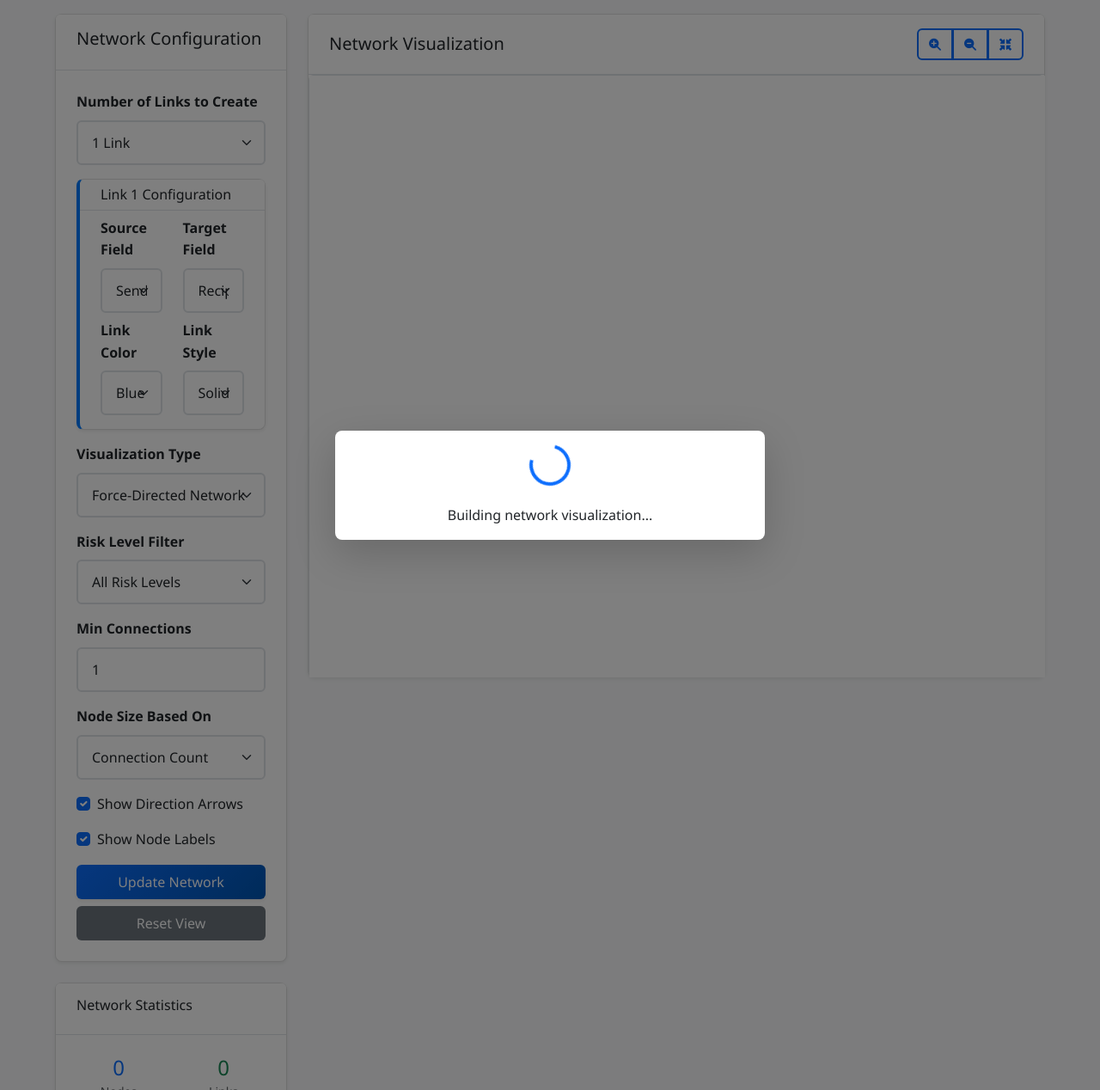
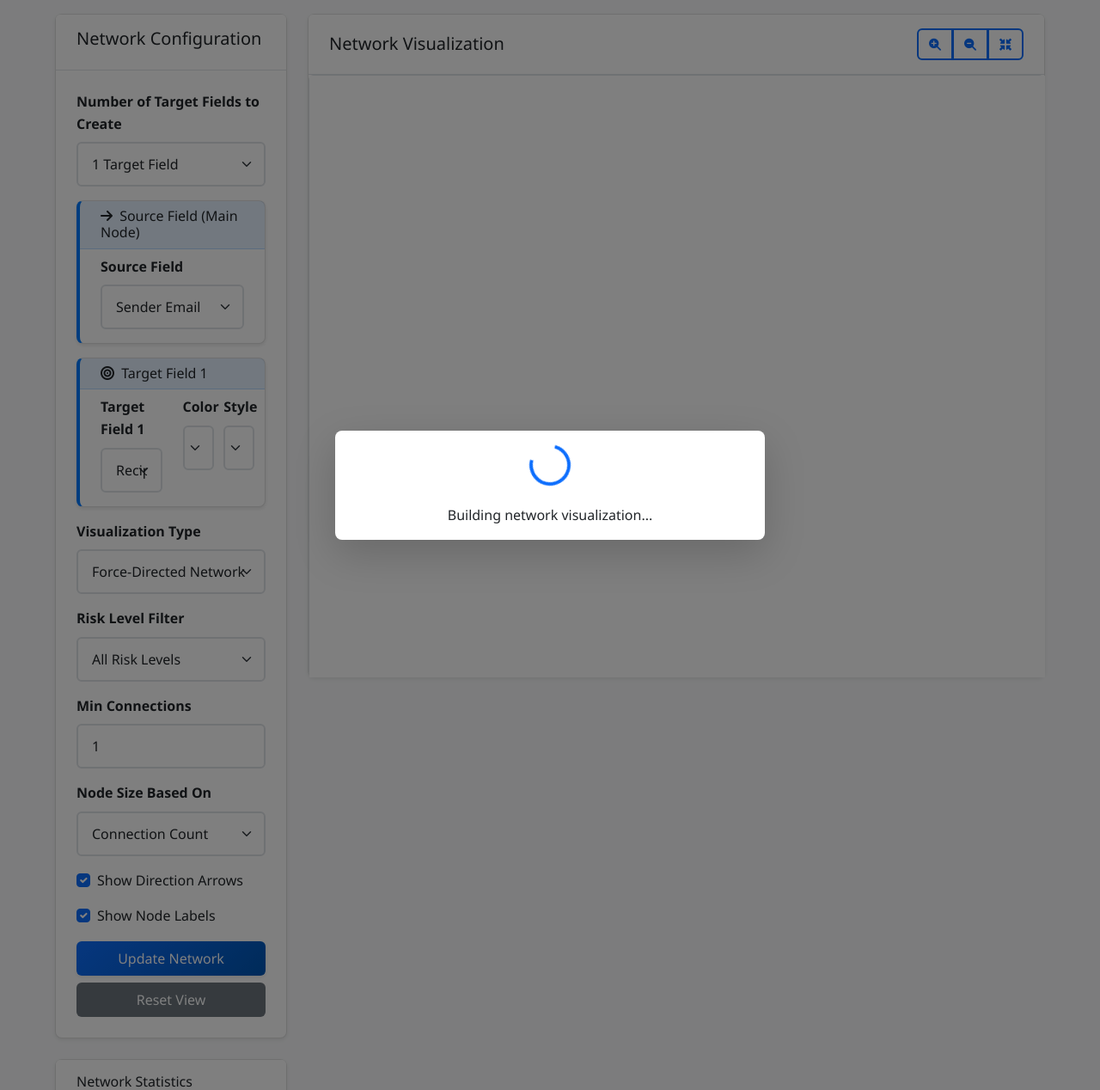
Before and after one commit to Rudolph001/new_001, a Flask app: template templates/network_dashboard.html in a window 1280 px wide. Shown: the part 139-1407 px from the top of the page at 86% size. Run offline with Flask 3, Linux system fonts and the light colour scheme; the template is opened without the code that fills it, so the values that code supplies are empty; some libraries are stand-ins or nearby versions.

Commit message:
Improve selection of email relationships and fix display issues
Fixes dropdown cut-off and ensures source field is retained when selecting target fields in `network_dashboard.html`, updates `riskFilter` onchange, and adds source field.

Replit-Commit-Author: Agent
Replit-Commit-Session-Id: e756d0f2-7dc2-4432-89d3-a6d4c5f4f32d
Replit-Commit-Screenshot-Url: https://storage.googleapis.com/screenshot-production-us-central1/bdd38c68-9128-42e7-9a41-d879bfd136dc/e756d0f2-7dc2-4432-89d3-a6d4c5f4f32d/xJDkQkh

```diff
--- a/templates/network_dashboard.html
+++ b/templates/network_dashboard.html
@@ -14,13 +14,13 @@
                 <div class="card-body">
                     <!-- Link Count Selection -->
                     <div class="mb-3">
-                        <label class="form-label">Number of Links to Create</label>
-                        <select class="form-select" id="linkCount" onchange="generateLinkFields()">
-                            <option value="1">1 Link</option>
-                            <option value="2">2 Links</option>
-                            <option value="3">3 Links</option>
-                            <option value="4">4 Links</option>
-                            <option value="5">5 Links</option>
+                        <label class="form-label">Number of Target Fields to Create</label>
+                        <select class="form-select" id="linkCount" onchange="generateLinkFields()" style="z-index: 1050;">
+                            <option value="1">1 Target Field</option>
+                            <option value="2">2 Target Fields</option>
+                            <option value="3">3 Target Fields</option>
+                            <option value="4">4 Target Fields</option>
+                            <option value="5">5 Target Fields</option>
                         </select>
                     </div>
 
@@ -43,7 +43,7 @@
                     <!-- Risk Level Filter -->
                     <div class="mb-3">
                         <label class="form-label">Risk Level Filter</label>
-                        <select class="form-select" id="riskFilter">
+                        <select class="form-select" id="riskFilter" onchange="updateNetwork()">
                             <option value="all">All Risk Levels</option>
                             <option value="Critical">Critical Only</option>
                             <option value="High">High Only</option>
@@ -234,7 +234,7 @@ function initializeNetwork() {
 
 // Generate dynamic link fields based on selected count
 function generateLinkFields() {
-    const linkCount = parseInt(document.getElementById("linkCount").value);
+    const targetCount = parseInt(document.getElementById("linkCount").value);
     const container = document.getElementById("linkFieldsContainer");
 
     const fieldOptions = `
@@ -260,31 +260,47 @@ function generateLinkFields() {
     `;
 
     let html = '';
-    for (let i = 1; i <= linkCount; i++) {
+
+    // Main source field (always present)
+    html += `
+        <div class="card mb-3" style="border-left: 4px solid #007bff;">
+            <div class="card-header py-2">
+                <h6 class="mb-0"><i class="fas fa-arrow-right me-1"></i> Source Field (Main Node)</h6>
+            </div>
+            <div class="card-body py-2">
+                <div class="row">
+                    <div class="col-12 mb-2">
+                        <label class="form-label">Source Field</label>
+                        <select class="form-select form-select-sm" id="mainSourceField" style="z-index: 1040;">
+                            ${fieldOptions}
+                        </select>
+                    </div>
+                </div>
+            </div>
+        </div>
+    `;
+
+    // Generate target field cards
+    for (let i = 1; i <= targetCount; i++) {
+        const colors = ['#007bff', '#28a745', '#dc3545', '#ffc107', '#6f42c1'];
+        const defaultColor = colors[(i-1) % colors.length];
+
         html += `
-            <div class="card mb-3" style="border-left: 4px solid #007bff;">
+            <div class="card mb-3" style="border-left: 4px solid ${defaultColor};">
                 <div class="card-header py-2">
-                    <h6 class="mb-0">Link ${i} Configuration</h6>
+                    <h6 class="mb-0"><i class="fas fa-bullseye me-1"></i> Target Field ${i}</h6>
                 </div>
                 <div class="card-body py-2">
                     <div class="row">
                         <div class="col-md-6 mb-2">
-                            <label class="form-label">Source Field</label>
-                            <select class="form-select form-select-sm" id="sourceField${i}">
+                            <label class="form-label">Target Field ${i}</label>
+                            <select class="form-select form-select-sm" id="targetField${i}" style="z-index: ${1040 - i};">
                                 ${fieldOptions}
                             </select>
                         </div>
-                        <div class="col-md-6 mb-2">
-                            <label class="form-label">Target Field</label>
-                            <select class="form-select form-select-sm" id="targetField${i}">
-                                ${fieldOptions}
-                            </select>
-                        </div>
-                    </div>
-                    <div class="row">
-                        <div class="col-md-6 mb-2">
-                            <label class="form-label">Link Color</label>
-                            <select class="form-select form-select-sm" id="linkColor${i}">
+                        <div class="col-md-3 mb-2">
+                            <label class="form-label">Color</label>
+                            <select class="form-select form-select-sm" id="linkColor${i}" style="z-index: ${1035 - i};">
                                 <option value="#007bff">Blue</option>
                                 <option value="#28a745">Green</option>
                                 <option value="#dc3545">Red</option>
@@ -295,12 +311,12 @@ function generateLinkFields() {
                                 <option value="#6c757d">Gray</option>
                             </select>
                         </div>
-                        <div class="col-md-6 mb-2">
-                            <label class="form-label">Link Style</label>
-                            <select class="form-select form-select-sm" id="linkStyle${i}">
-                                <option value="solid">Solid Line</option>
-                                <option value="dashed">Dashed Line</option>
-                                <option value="dotted">Dotted Line</option>
+                        <div class="col-md-3 mb-2">
+                            <label class="form-label">Style</label>
+                            <select class="form-select form-select-sm" id="linkStyle${i}" style="z-index: ${1030 - i};">
+                                <option value="solid">Solid</option>
+                                <option value="dashed">Dashed</option>
+                                <option value="dotted">Dotted</option>
                             </select>
                         </div>
                     </div>
@@ -311,46 +327,60 @@ function generateLinkFields() {
 
     container.innerHTML = html;
 
-    // Set default values for first link
-    if (linkCount >= 1) {
-        document.getElementById("sourceField1").value = "sender";
+    // Set default values
+    document.getElementById("mainSourceField").value = "sender";
+
+    if (targetCount >= 1) {
         document.getElementById("targetField1").value = "recipients_email_domain";
+        document.getElementById("linkColor1").value = "#007bff";
     }
-    if (linkCount >= 2) {
-        document.getElementById("sourceField2").value = "department";
-        document.getElementById("targetField2").value = "bunit";
+    if (targetCount >= 2) {
+        document.getElementById("targetField2").value = "department";
         document.getElementById("linkColor2").value = "#28a745";
     }
-    if (linkCount >= 3) {
-        document.getElementById("sourceField3").value = "risk_level";
-        document.getElementById("targetField3").value = "case_status";
+    if (targetCount >= 3) {
+        document.getElementById("targetField3").value = "risk_level";
         document.getElementById("linkColor3").value = "#dc3545";
+    }
+    if (targetCount >= 4) {
+        document.getElementById("targetField4").value = "bunit";
+        document.getElementById("linkColor4").value = "#ffc107";
+    }
+    if (targetCount >= 5) {
+        document.getElementById("targetField5").value = "case_status";
+        document.getElementById("linkColor5").value = "#6f42c1";
     }
 }
 
 // Load and update network data
 function updateNetwork() {
     const sessionId = "{{ session.id if session else 'demo' }}";
-    const linkCount = parseInt(document.getElementById("linkCount").value);
+    const targetCount = parseInt(document.getElementById("linkCount").value);
     const riskFilter = document.getElementById("riskFilter").value;
     const minConnections = document.getElementById("minConnections").value;
     const nodeSizeMetric = document.getElementById("nodeSizeMetric").value;
     const visualizationType = document.getElementById("visualizationType").value;
 
-    // Collect all link configurations
+    // Get main source field
+    const mainSourceField = document.getElementById("mainSourceField");
+    if (!mainSourceField) {
+        console.error("Main source field not found");
+        return;
+    }
+
+    // Collect all link configurations with main source field
     const linkConfigs = [];
-    for (let i = 1; i <= linkCount; i++) {
-        const sourceField = document.getElementById(`sourceField${i}`);
+    for (let i = 1; i <= targetCount; i++) {
         const targetField = document.getElementById(`targetField${i}`);
         const linkColor = document.getElementById(`linkColor${i}`);
         const linkStyle = document.getElementById(`linkStyle${i}`);
 
-        if (sourceField && targetField) {
+        if (targetField) {
             linkConfigs.push({
-                source_field: sourceField.value,
+                source_field: mainSourceField.value,
                 target_field: targetField.value,
-                color: linkColor.value,
-                style: linkStyle.value
+                color: linkColor ? linkColor.value : "#007bff",
+                style: linkStyle ? linkStyle.value : "solid"
             });
         }
     }
@@ -797,5 +827,62 @@ window.addEventListener("resize", function() {
     max-height: 400px;
     overflow-y: auto;
 }
+
+/* Fix dropdown z-index and display issues */
+.card {
+    overflow: visible !important;
+}
+
+.card-body {
+    overflow: visible !important;
+}
+
+.form-select {
+    position: relative;
+    z-index: auto;
+}
+
+.form-select:focus {
+    z-index: 1060 !important;
+}
+
+/* Ensure dropdowns appear above other elements */
+.dropdown-menu {
+    z-index: 1070 !important;
+}
+
+/* Fix for overlapping elements */
+.card .card-body .mb-2,
+.card .card-body .mb-3 {
+    position: relative;
+}
+
+/* Improve visual hierarchy */
+.card[style*="border-left"] {
+    box-shadow: 0 2px 4px rgba(0,0,0,0.1);
+    margin-bottom: 1rem;
+}
+
+.card[style*="border-left"] .card-header {
+    background-color: rgba(0, 123, 255, 0.1);
+    border-bottom: 1px solid rgba(0, 123, 255, 0.2);
+}
+
+/* Fix select dropdown cutoff issues */
+.card-body .form-select {
+    position: relative;
+    z-index: 1;
+}
+
+.card-body .form-select:hover,
+.card-body .form-select:focus {
+    z-index: 1060;
+}
+
+/* Make sure dropdown options are visible */
+select option {
+    background: white;
+    color: black;
+}
 </style>
 {% endblock %}
```
Also changed, not shown: attached_assets/image_1753265012567.png (added).
